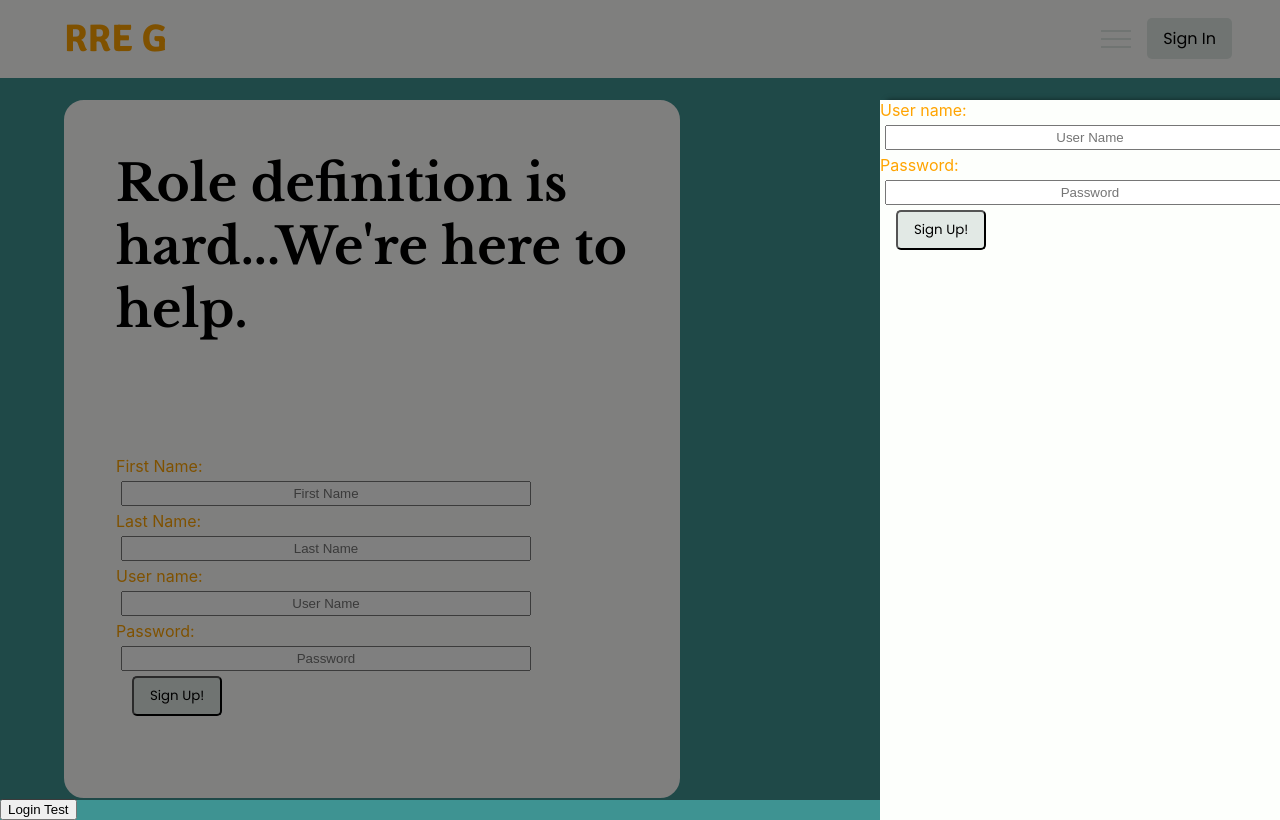
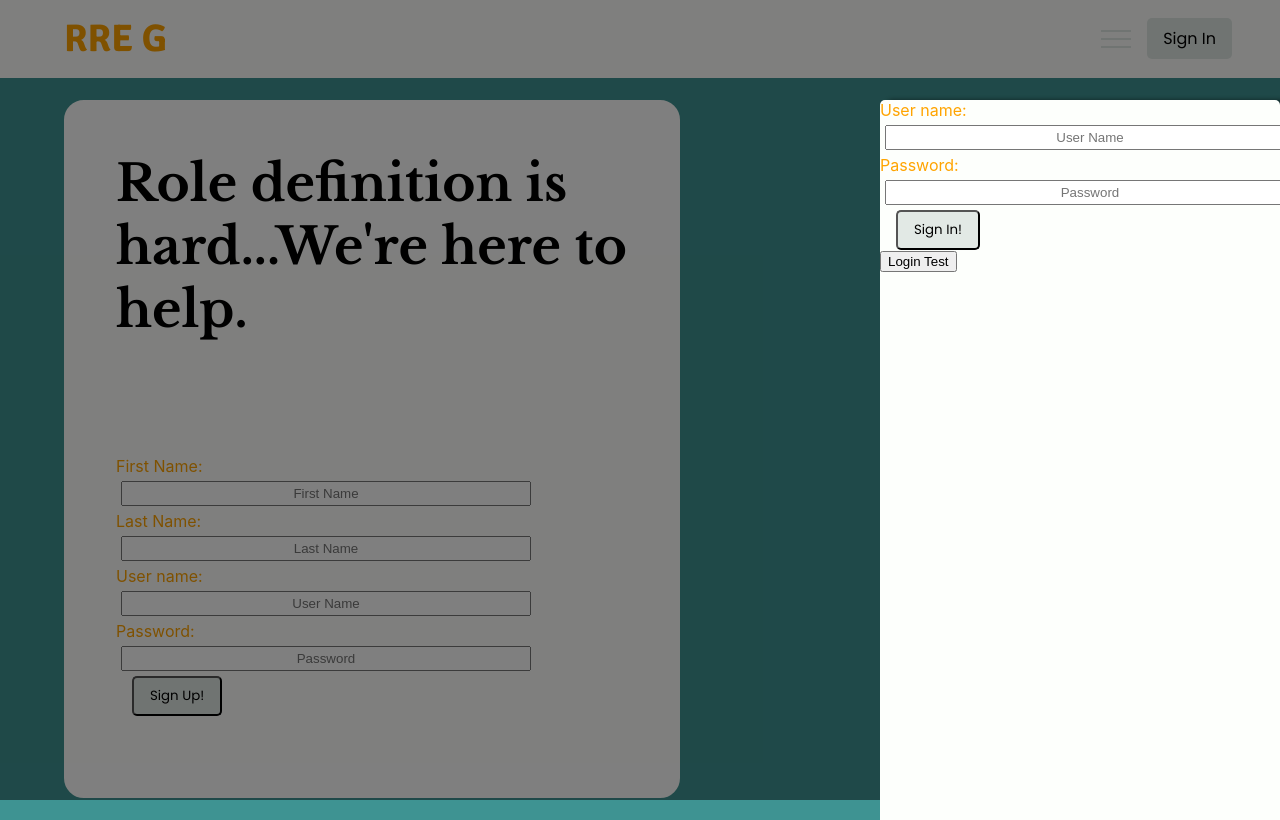
Before and after one commit to JdPope/RREGuideFront, a React (Create React App) app: page / in a window 1280 px wide. Both pictures are taken after a click on the button 1116 px from the left and 38 px from the top of the page. Built offline with nearby package versions, Linux system fonts and the light colour scheme.

Commit message:
Login connecting to backend auth. Renamed sidedrawer to signin

```diff
--- a/src/App.js
+++ b/src/App.js
@@ -1,7 +1,7 @@
 import React, { Component } from 'react';
 import {BrowserRouter as Router, Route,Link } from 'react-router-dom'
 import Navbar from './Navbar/Navbar'
-import SideDrawer from './SideDrawer/SideDrawer'
+import SignIn from './SignIn/SignIn'
 
 import Backdrop from './Backdrop/Backdrop'
 import LoginPage from './LoginPage/LoginPage'
@@ -78,7 +78,7 @@ backdropClickHandler = () => {
   let backdrop;
 
   if (this.state.sideDrawerOpen){
-    sideDrawer = <SideDrawer/>
+    sideDrawer = <SignIn testUserLogin={this.testUserLogin}/>
     backdrop =   <Backdrop click={this.backdropClickHandler}/>
   }
 
@@ -93,7 +93,7 @@ backdropClickHandler = () => {
       <main style={{marginTop:'80px'}}>
       <Route exact path="/LoginPage" render={(props)=> <LoginPage /> }/>
       <SignUpContainer createUser={this.createUser}/>
-      <button onClick={this.testUserLogin}>Login Test</button>
+
       </main>
     </div>
 
--- a/src/SideDrawer/SideDrawer.css
+++ b/src/SignIn/SignIn.css
@@ -1,4 +1,5 @@
 .side-drawer {
+  border-radius: 5px;
   height: 100%;
   background: #FDFFFC;
   box-shadow: 7px 0px 5px rgba(0, 0, 0, 0.5);
--- a/src/SideDrawer/SideDrawer.js
+++ b/src/SignIn/SignIn.js
@@ -1,6 +1,6 @@
 import React, {Component} from 'react'
 import { BrowserRouter as Router,Link } from 'react-router-dom';
-import './SideDrawer.css'
+import './SignIn.css'
 
 class SideDrawer extends Component {
   constructor(props) {
@@ -31,22 +31,18 @@ class SideDrawer extends Component {
   render(props){
     const { username, password } = this.state
     return(
-    <nav className="side-drawer">
       <React.Fragment>
-            <div className="sid-drawer">
+            <div className="side-drawer">
               <form >
-
                 <label className="SignUpContainer-label">User name:</label>
                 <input className="SignUpContainer-input" name="username" required placeholder= "User Name" type="text"  />
                 <label className="SignUpContainer-label">Password:</label>
                 <input className="SignUpContainer-input"  name="password" required placeholder= "Password" type="password"  />
               </form>
-              <button className="signupbutton" >Sign Up!</button>
+              <button className="signupbutton" >Sign In!</button>
+              <button onClick={this.props.testUserLogin}>Login Test</button>
             </div>
       </React.Fragment>
-    </nav>
-
-
 
   )
 }
```
